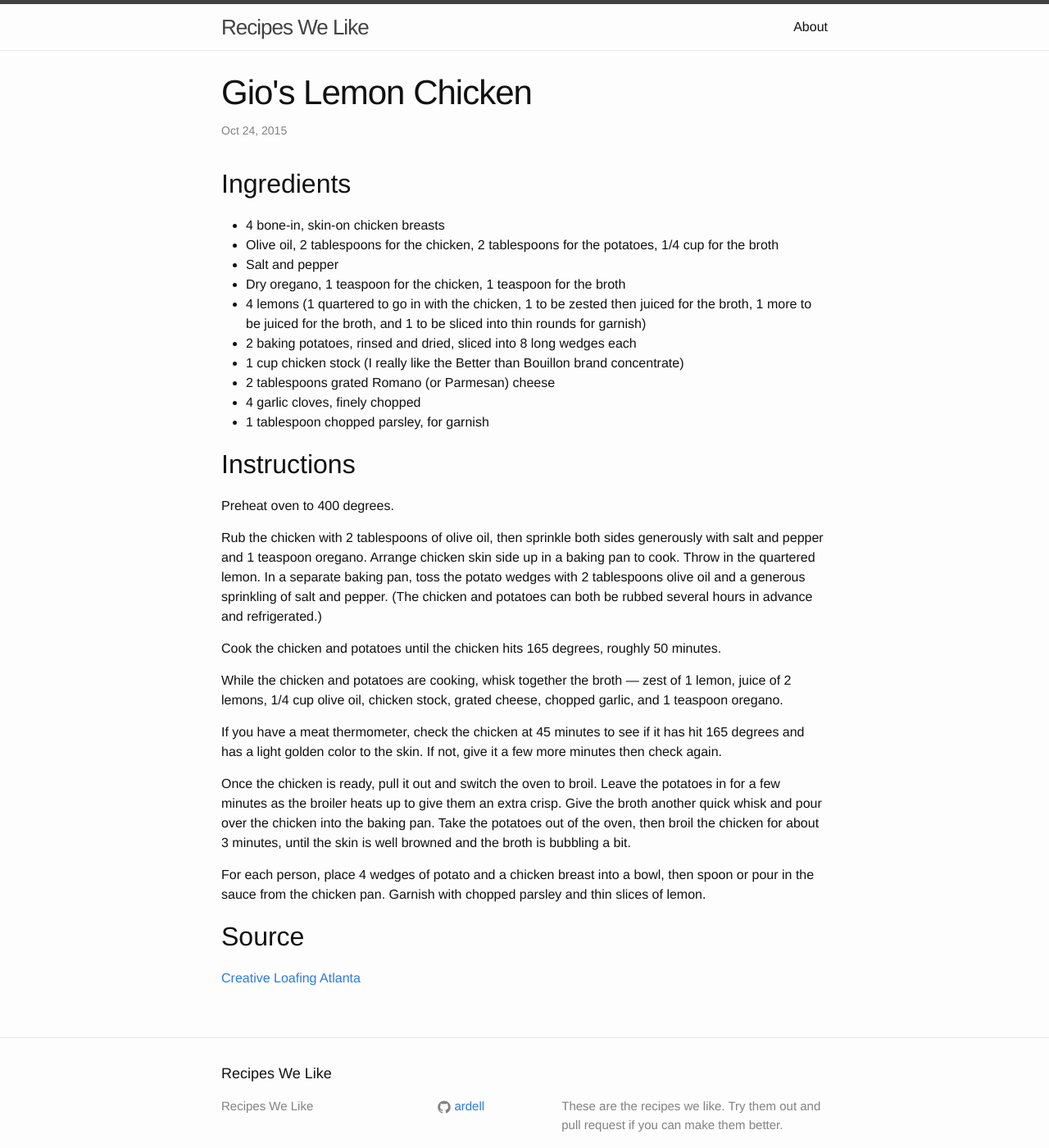
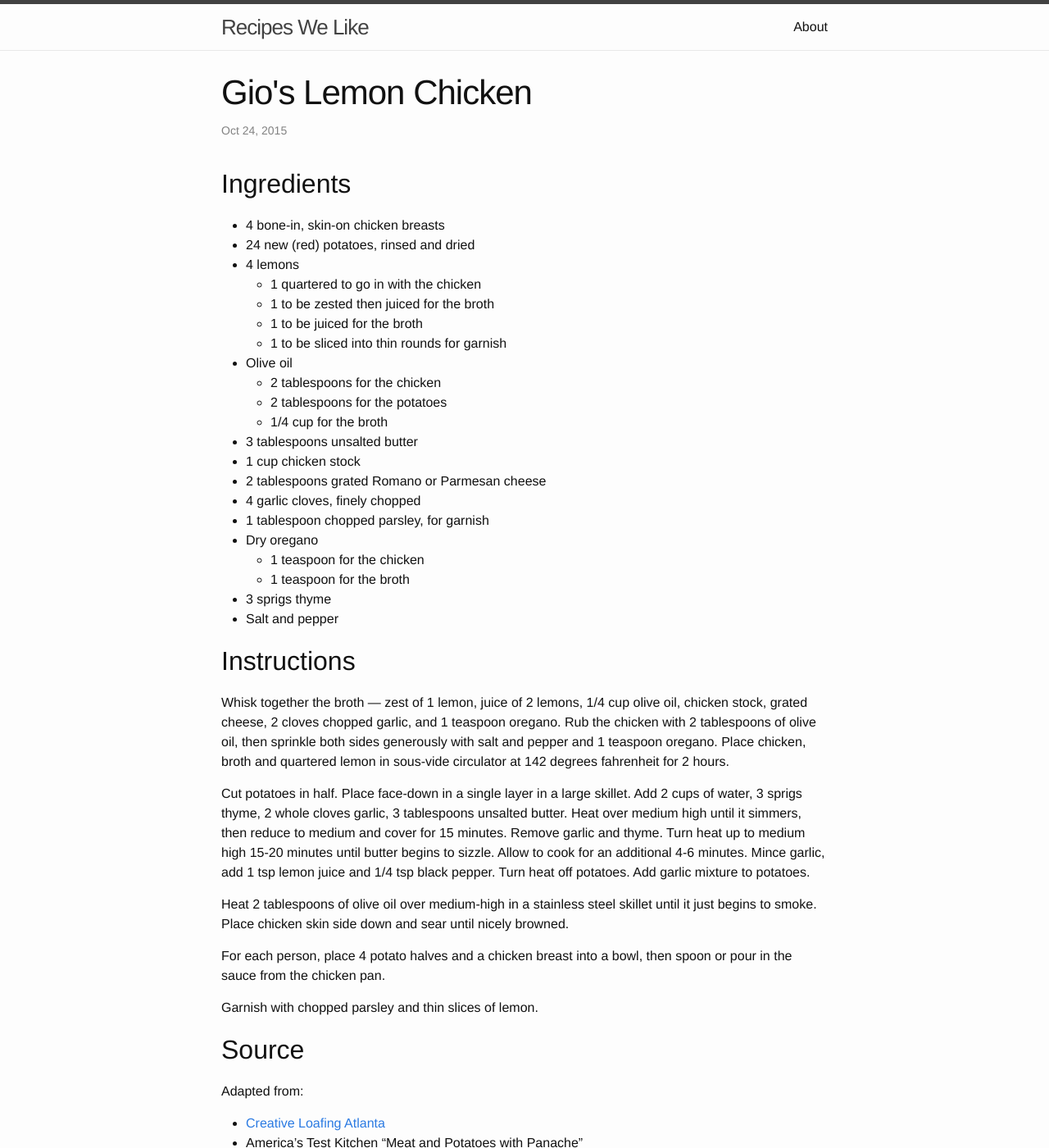
Before and after one commit to ardell/recipes, a Jekyll site: the page built from _posts/2015-10-24-gios-lemon-chicken.markdown, in a window 1280 px wide and 1400 px high. Shown: the whole window at 82% size. Built offline with Jekyll 4.4.1, drawn with Linux system fonts in a browser that asks for light colours.

Commit message:
Adapt lemon chicken recipe.

```diff
--- a/_posts/2015-10-24-gios-lemon-chicken.markdown
+++ b/_posts/2015-10-24-gios-lemon-chicken.markdown
@@ -8,48 +8,57 @@ categories: dinner
 Ingredients
 -----------
 - 4 bone-in, skin-on chicken breasts
-- Olive oil, 2 tablespoons for the chicken, 2 tablespoons for the potatoes, 1/4 cup for the broth
-- Salt and pepper
-- Dry oregano, 1 teaspoon for the chicken, 1 teaspoon for the broth
-- 4 lemons (1 quartered to go in with the chicken, 1 to be zested then juiced for the broth, 1 more to be juiced for the broth, and 1 to be sliced into thin rounds for garnish)
-- 2 baking potatoes, rinsed and dried, sliced into 8 long wedges each
-- 1 cup chicken stock (I really like the Better than Bouillon brand concentrate)
-- 2 tablespoons grated Romano (or Parmesan) cheese
+- 24 new (red) potatoes, rinsed and dried
+- 4 lemons
+  - 1 quartered to go in with the chicken
+  - 1 to be zested then juiced for the broth
+  - 1 to be juiced for the broth
+  - 1 to be sliced into thin rounds for garnish
+- Olive oil
+  - 2 tablespoons for the chicken
+  - 2 tablespoons for the potatoes
+  - 1/4 cup for the broth
+- 3 tablespoons unsalted butter
+- 1 cup chicken stock
+- 2 tablespoons grated Romano or Parmesan cheese
 - 4 garlic cloves, finely chopped
 - 1 tablespoon chopped parsley, for garnish
+- Dry oregano
+  - 1 teaspoon for the chicken
+  - 1 teaspoon for the broth
+- 3 sprigs thyme
+- Salt and pepper
 
 Instructions
 ------------
-Preheat oven to 400 degrees.
 
-Rub the chicken with 2 tablespoons of olive oil, then sprinkle both sides
-generously with salt and pepper and 1 teaspoon oregano. Arrange chicken skin
-side up in a baking pan to cook. Throw in the quartered lemon. In a separate
-baking pan, toss the potato wedges with 2 tablespoons olive oil and a generous
-sprinkling of salt and pepper. (The chicken and potatoes can both be rubbed
-several hours in advance and refrigerated.)
+Whisk together the broth — zest of 1 lemon, juice of 2 lemons, 1/4 cup olive
+oil, chicken stock, grated cheese, 2 cloves chopped garlic, and 1 teaspoon
+oregano. Rub the chicken with 2 tablespoons of olive oil, then sprinkle both
+sides generously with salt and pepper and 1 teaspoon oregano. Place chicken,
+broth and quartered lemon in sous-vide circulator at 142 degrees fahrenheit for
+2 hours.
 
-Cook the chicken and potatoes until the chicken hits 165 degrees, roughly 50
-minutes.
+Cut potatoes in half. Place face-down in a single layer in a large skillet. Add
+2 cups of water, 3 sprigs thyme, 2 whole cloves garlic, 3 tablespoons unsalted
+butter. Heat over medium high until it simmers, then reduce to medium and cover
+for 15 minutes. Remove garlic and thyme. Turn heat up to medium high 15-20
+minutes until butter begins to sizzle. Allow to cook for an additional 4-6
+minutes. Mince garlic, add 1 tsp lemon juice and 1/4 tsp black pepper. Turn
+heat off potatoes. Add garlic mixture to potatoes.
 
-While the chicken and potatoes are cooking, whisk together the broth — zest of
-1 lemon, juice of 2 lemons, 1/4 cup olive oil, chicken stock, grated cheese,
-chopped garlic, and 1 teaspoon oregano.
+Heat 2 tablespoons of olive oil over medium-high in a stainless steel skillet
+until it just begins to smoke. Place chicken skin side down and sear until
+nicely browned.
 
-If you have a meat thermometer, check the chicken at 45 minutes to see if it
-has hit 165 degrees and has a light golden color to the skin. If not, give it a
-few more minutes then check again.
+For each person, place 4 potato halves and a chicken breast into a bowl, then
+spoon or pour in the sauce from the chicken pan.
 
-Once the chicken is ready, pull it out and switch the oven to broil. Leave the
-potatoes in for a few minutes as the broiler heats up to give them an extra
-crisp. Give the broth another quick whisk and pour over the chicken into the
-baking pan. Take the potatoes out of the oven, then broil the chicken for about
-3 minutes, until the skin is well browned and the broth is bubbling a bit.
-
-For each person, place 4 wedges of potato and a chicken breast into a bowl,
-then spoon or pour in the sauce from the chicken pan. Garnish with chopped
-parsley and thin slices of lemon.
+Garnish with chopped parsley and thin slices of lemon.
 
 Source
 ------
-[Creative Loafing Atlanta](http://m.clatl.com/atlanta/recreating-an-atlanta-restaurant-meal-at-home/Content?oid=9498655&showFullText=true)
+Adapted from:
+
+- [Creative Loafing Atlanta](http://m.clatl.com/atlanta/recreating-an-atlanta-restaurant-meal-at-home/Content?oid=9498655&showFullText=true)
+- America's Test Kitchen "Meat and Potatoes with Panache"
```
